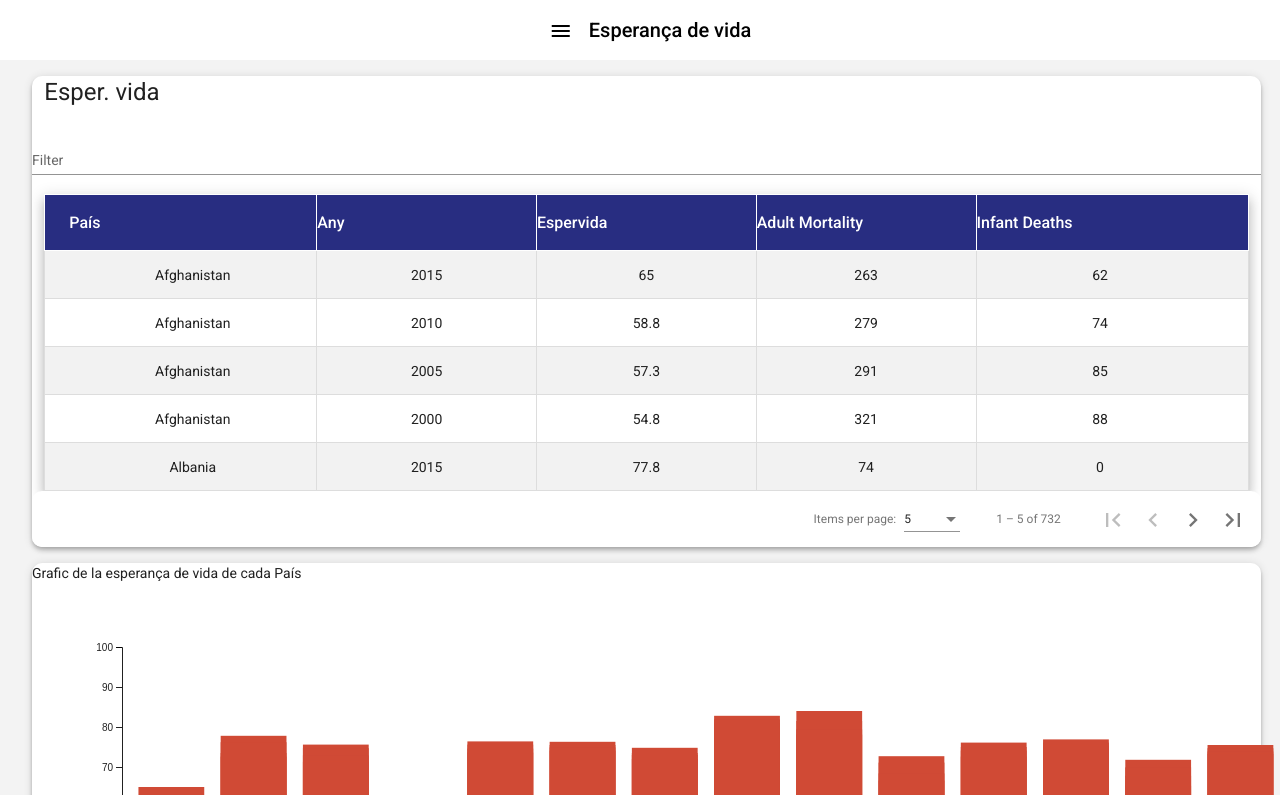
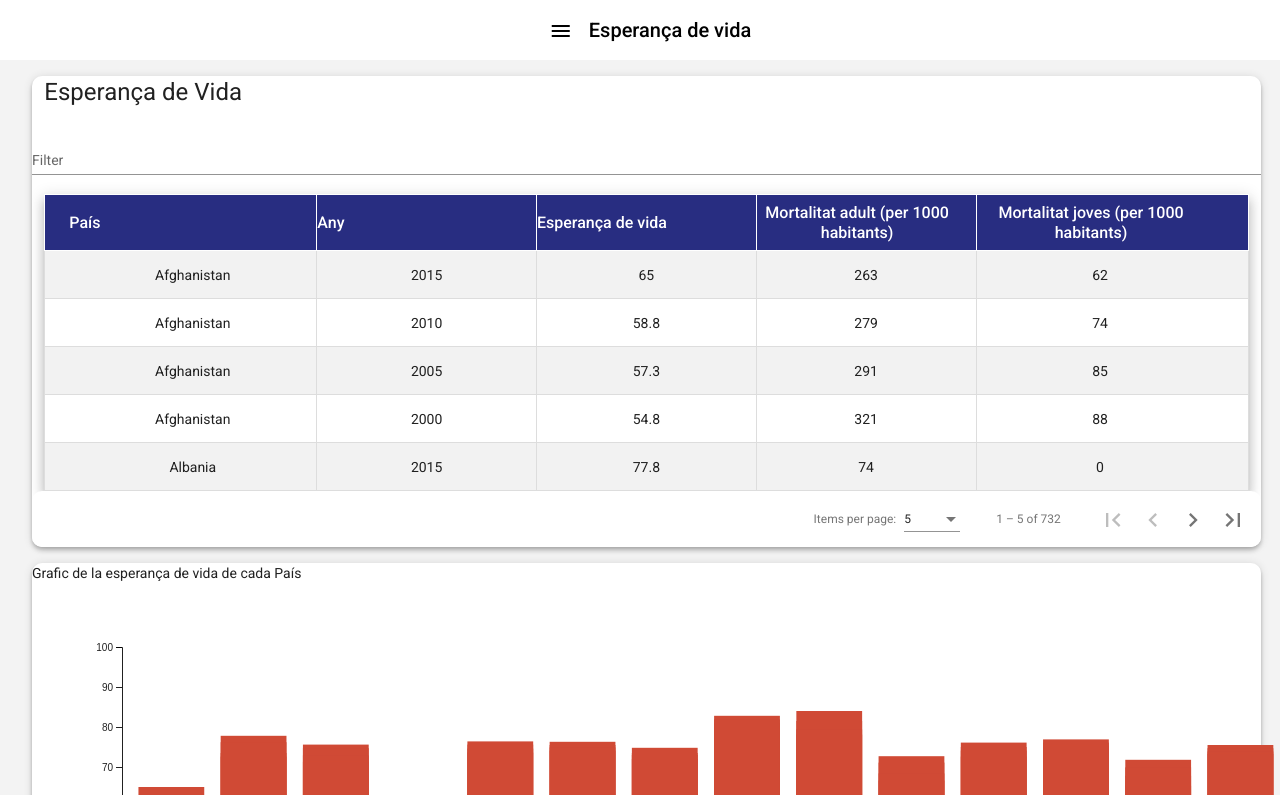
Before and after one commit to marped22daw/GP2-PobresaMundial, an Angular app in the folder GP2-PedemonteSanzTorres/: page /espervida in a window 1280 px wide. Built offline with nearby package versions, Linux system fonts and the light colour scheme.

Commit message:
espervida canviar text tablas

```diff
--- a/GP2-PedemonteSanzTorres/src/app/espervida.html
+++ b/GP2-PedemonteSanzTorres/src/app/espervida.html
@@ -1,5 +1,5 @@
 <div class="content mat-elevation-z4">
-  <h1>Esper. vida</h1>
+  <h1>Esperança de Vida</h1>
   <mat-form-field appearance="standard">
     <mat-label>Filter</mat-label>
     <input matInput (keyup)="applyFilter($event)" placeholder="Ex. Mia" #input>
@@ -25,7 +25,7 @@
     <!-- Espervida Column -->
     <ng-container matColumnDef="Espervida">
       <th mat-header-cell *matHeaderCellDef mat-sort-header sortActionDescription="Sort by symbol">
-        Espervida
+        Esperança de vida
       </th>
       <td mat-cell *matCellDef="let Paisos"> {{Paisos.Espervida}} </td>
     </ng-container>
@@ -33,7 +33,7 @@
     <!-- Adult_Mortality Column -->
     <ng-container matColumnDef="Adult_Mortality">
       <th mat-header-cell *matHeaderCellDef mat-sort-header sortActionDescription="Sort by symbol">
-        Adult Mortality
+        Mortalitat adult (per 1000 habitants)
       </th>
       <td mat-cell *matCellDef="let Paisos"> {{Paisos.Adult_Mortality}} </td>
     </ng-container>
@@ -41,7 +41,7 @@
     <!-- Infant_Deaths Column -->
     <ng-container matColumnDef="Infant_Deaths">
       <th mat-header-cell *matHeaderCellDef mat-sort-header sortActionDescription="Sort by symbol">
-        Infant Deaths
+        Mortalitat joves (per 1000 habitants)
       </th>
       <td mat-cell *matCellDef="let Paisos"> {{Paisos.Infant_Deaths}} </td>
     </ng-container>
```
